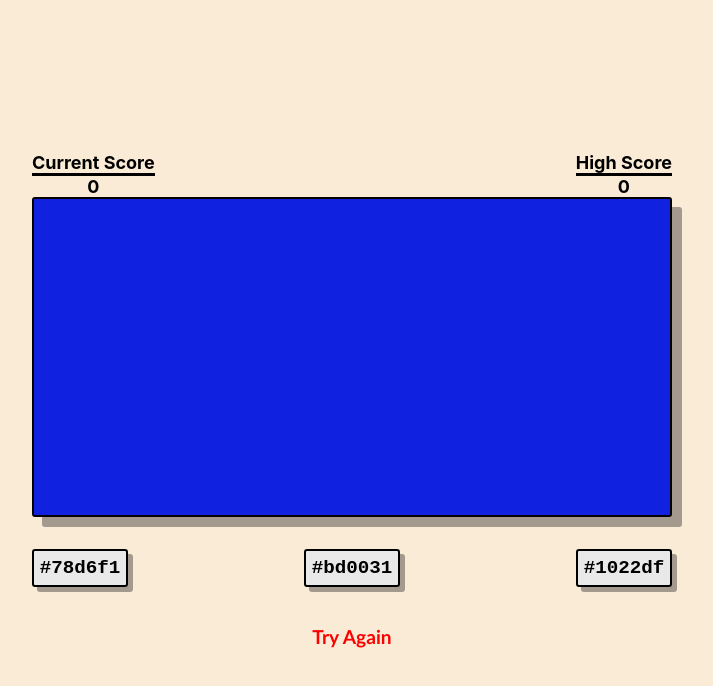
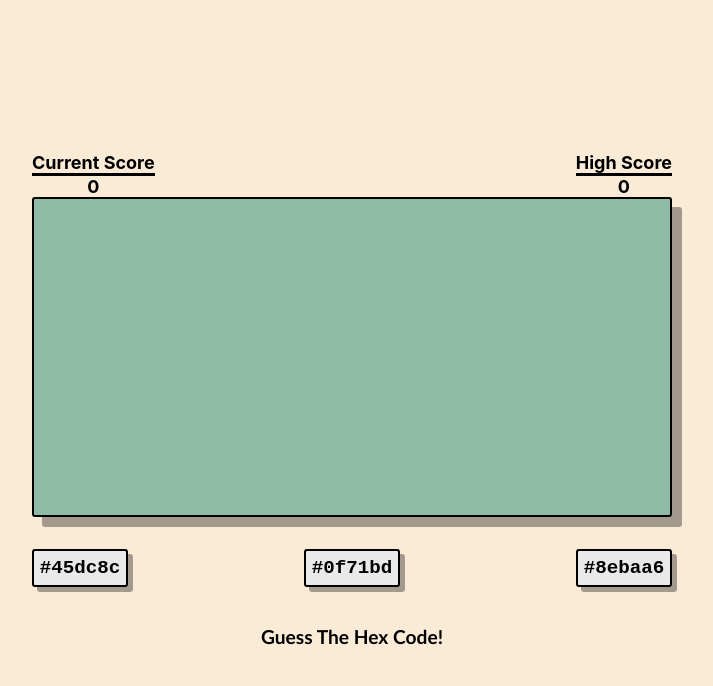
Before and after one commit to erikgalindo40/Color-Guessing-Game, a React (Create React App) app: page / in a window 1280 px wide. Shown: the top 686 px of the page, without its empty margins (288-1001 px from the left). Built offline with nearby package versions, Linux system fonts and the light colour scheme.

Commit message:
set bottom text on boot to say 'Guess The Hex Code!'

```diff
--- a/src/App.js
+++ b/src/App.js
@@ -8,7 +8,7 @@ import ScoreContainer from "./components/ScoreContainer";
 function App() {
   const [color, setColor] = useState('')
   const [hexCodes, setHexCodes] = useState([])
-  const [isCorrect, setIsCorrect] = useState(undefined)
+  const [isCorrect, setIsCorrect] = useState('start')
   const [currentScore, setCurrentScore] = useState(0)
   const [highScore, setHighScore] = useState(0)
 
@@ -17,18 +17,18 @@ function App() {
   }, [])
 
   const setInitialHexCodes = () => {
-    let randomHex = getRanHex()
+    let randomHex = getRandomHex()
       setColor(randomHex)
-      setHexCodes(shuffleHexCodeArray([randomHex, getRanHex(), getRanHex()]))
+      setHexCodes(shuffleHexCodeArray([randomHex, getRandomHex(), getRandomHex()]))
   }
 
   const generateNewHexCodesArray = () =>{
-      let randomHex = getRanHex()
+      let randomHex = getRandomHex()
       setColor(randomHex)
-      setHexCodes(shuffleHexCodeArray([randomHex, getRanHex(), getRanHex()]))
+      setHexCodes(shuffleHexCodeArray([randomHex, getRandomHex(), getRandomHex()]))
   }
 
-  const getRanHex = () => {
+  const getRandomHex = () => {
     let result = [];
     let hexRef = ['0', '1', '2', '3', '4', '5', '6', '7', '8', '9', 'a', 'b', 'c', 'd', 'e', 'f'];
 
@@ -71,8 +71,10 @@ function App() {
     <>
     <ScoreContainer currentScore={currentScore} highScore={highScore} />
     <ColorDisplay color={color}/>
-    <OptionContainer hexCodes={hexCodes} color={color} onGenRanHex={getRanHex} onOptionSelect={handleOptionSelect}/>
-    {isCorrect?
+    <OptionContainer hexCodes={hexCodes} color={color} onGenRanHex={getRandomHex} onOptionSelect={handleOptionSelect}/>
+    {isCorrect=='start'?
+    <AnswerConfirmation styleColor='black' text={'Guess The Hex Code!'}/>
+    :isCorrect?
     <AnswerConfirmation styleColor='green' text={'Correct!'}/>
     :
     <AnswerConfirmation styleColor='red' text={'Try Again'}/>
```
